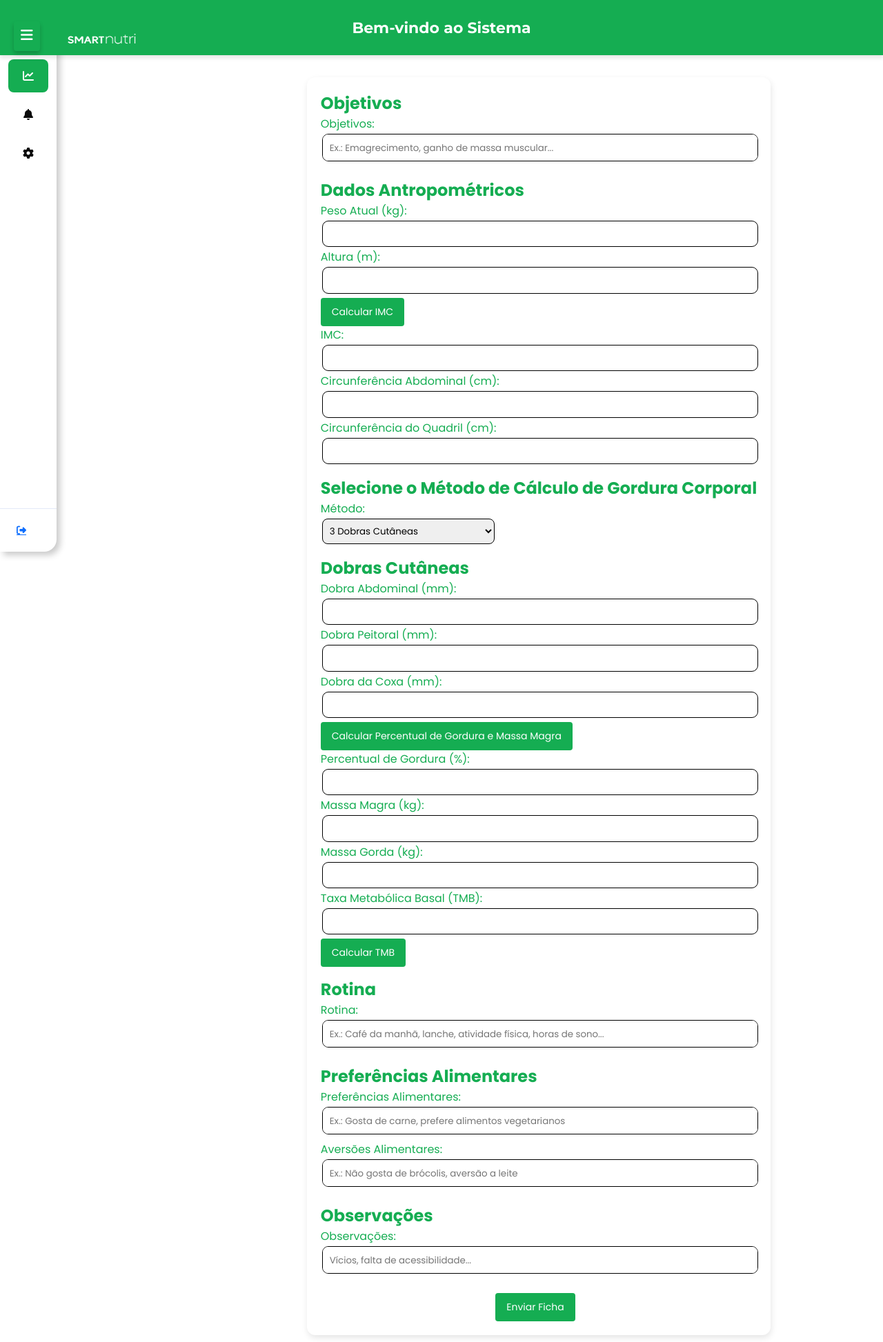
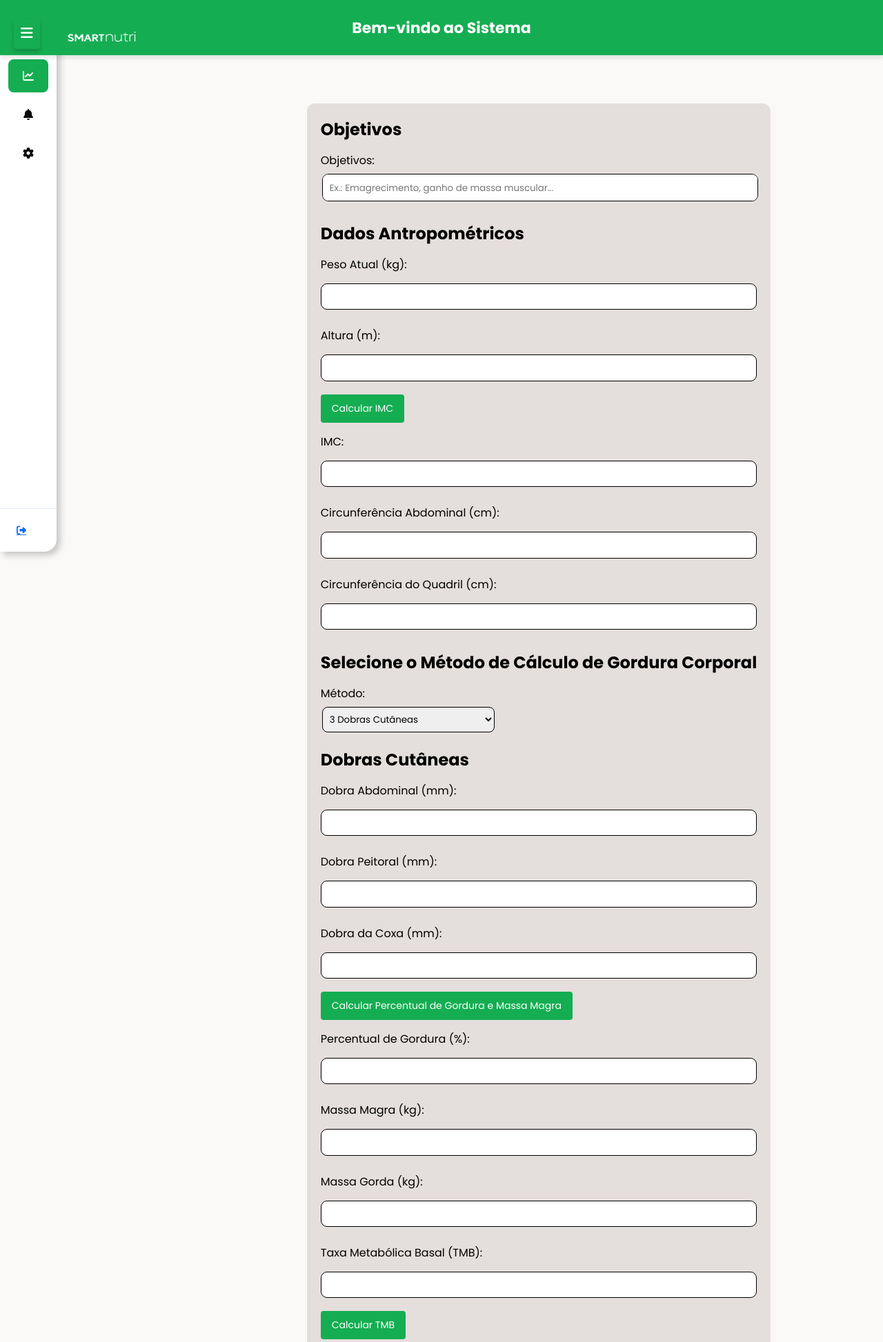
Before and after one commit to cllararibeiro/smartnutri, a Flask app: template templates/nutricionista/consulta.html in a window 1280 px wide. Shown: the top 1946 px of the page at 69% size. Run offline with Flask 3, Linux system fonts and the light colour scheme; the template is opened without the code that fills it, so the values that code supplies are empty; parts of the project's set-up code (start-up, migrations or seed data) failed here and were passed over; grey boxes are pictures that could not be loaded.

Commit message:
Add files via upload

```diff
--- a/static/css/consulta.css
+++ b/static/css/consulta.css
@@ -21,52 +21,80 @@
   }
 
   * {
-    margin:0;
-    padding:0;
+    margin: 0;
+    padding: 0;
     box-sizing: border-box;
     font-family: "Poppins", sans-serif;
   }
 
-body {
-    background-color: var(--branco);
-    color:#333;
+  .bg-verde {
+    background-color:var(--verde-padrao);
   }
 
-header {
-    background-color: var(--verde-padrao);
-    color: var(--branco);
-    padding: 15px;
-    text-align: center;
-    font-size: 24px;
+  .bg-bege{
+    background-color:  #e4dedc;
   }
 
-img {
-    width: 2.25rem;
-    height:auto;
-    float: left;
-
+  .btn-danger {
+    background-color: var(--rosa);
   }
 
-h1 {
-    font-size: larger;
-    font-family: "Montserrat";
+  .btn-rosa {
+    background-color: var(--rosa);
   }
 
+  .btn-azul {
+    background-color: var(--azul);
+  }
+
+  .btn-amarelo {
+    background-color:var(--amarelo) ;
+  }
+
+  body {
+    display: flex;
+
+    width: 100%;
+    height: auto;
+    font-family: 'Lucida Sans', 'Lucida Sans Regular', 'Lucida Grande', 'Lucida Sans Unicode', Geneva, Verdana, sans-serif;
+    background-color: #faf9f8;
+  }
+
+  .container1 {
+    display: flex;
+    justify-content: center;
+    width: 100%;
+    height: 150px;
+    background-color: var(--verde-padrao);
+    box-shadow: 0 0 15px rgba(0, 0, 0, 0.1);
+    margin-top: 0%;
+    justify-items: center;
+    align-items: center;
+  }
+
+
 .container {
+    display: flex;
+    justify-content: center;
+    align-items: center;
     width: 100%;
-    max-width: 900px;
-    margin: 12px auto;
-    background-color: var(--branco);
-    padding: 20px;
+    height: auto;
+    margin-top: 50px;
+    padding: 0px;
     border-radius: 12px;
-    color:var(--verde-padrao);
-    box-shadow: 1px 4px 10px rgba(0, 0, 0, 0.1);
+    background-color:var(--bege);
+    justify-items: center;
+
+    margin-bottom: 50px;
 }
 
 .form {
     display: flex;
     flex-direction: column;
-
+    justify-items: center;
+    background-color: var(--bege);
+    padding: 20px;
+    border-radius: 12px;
 }
 
 .form-section {
@@ -82,15 +110,22 @@ input{
     max-width: 860px;
     height: 2.4rem;
     border-radius: 9px;
-    margin: 2px;
+    margin: 10px 0 10px 0;
     border: 1px solid var(--preto);
-    padding: 8px;
     resize: none;
+}
+
+.input-group {
+    margin: 5px 0 5px 0;
+}
+
+.input-group label {
+    margin-bottom: 5px;
+    margin-top: 15px;
 }
 
 textarea {
     width: 100%;
-    max-width: 860px;
     height: 2.5rem;
     border-radius: 9px;
     margin: 2px;
@@ -100,7 +135,6 @@ textarea {
 }
 input[type=number]::-webkit-inner-spin-button {
     -webkit-appearance: none;
-
 }
 
 button {
@@ -114,7 +148,6 @@ button {
     margin-right: 10px;
     margin-top: 4px;
     transition: background-color 0.3s ease;
-
 }
 
 button:hover {
@@ -136,3 +169,32 @@ select {
     padding:6px;
     border: 1px solid var(--preto);
 }
+
+footer {
+    display: flex;
+    flex-wrap: wrap;
+    justify-content: space-around;
+    text-align: center;
+    background-color: var(--verde-padrao);
+    padding: 40px 0;
+    color: white;
+    padding-bottom: 20px;
+  }
+
+.footer-left, .footer-center {
+    max-width: 300px;
+}
+
+.footer-left h3, .footer-center h3 {
+    font-size: 1.5rem;
+}
+
+.footer-bottom {
+    font-size: 0.9em;
+}
+
+.footer-bottom a {
+    color: white;
+    text-decoration: none;
+    margin: 0 10px;
+}
```
Also changed, not shown: static/css/cadpaciente.css (+89 -11 lines), static/css/dieta.css (+77 -13 lines). Lines whose indentation alone changed are shown as unchanged.
